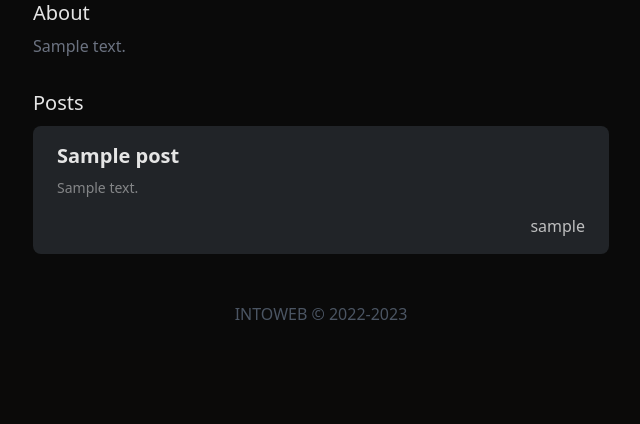
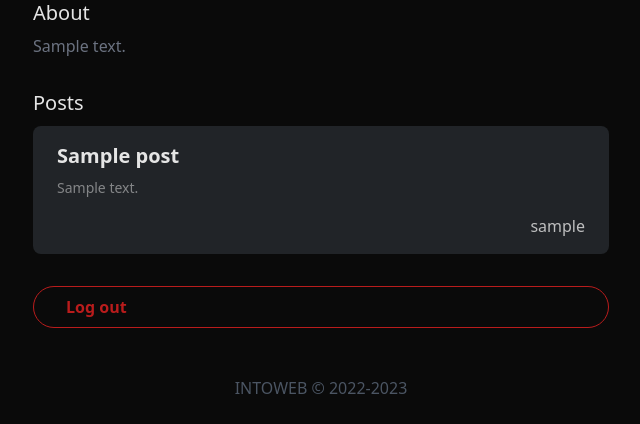
Before and after one commit to p4sttt/intoweb-django, a Django app: a page that uses user/templates/user/profile.html in a window 1280 px wide. Shown: the part 458-882 px from the top of the page, without its empty margins (319-959 px from the left). Before the commit the page ends 778 px from the top, so only its background shows below. Run offline with Django 4.2, Linux system fonts and the light colour scheme; tables that the repository leaves empty hold one stand-in row (values such as "Sample post"); grey boxes marked "Sample" are stand-in pictures; some libraries are stand-ins or nearby versions.

Commit message:
add: logout button on profile page

```diff
--- a/user/templates/user/profile.html
+++ b/user/templates/user/profile.html
@@ -48,5 +48,11 @@
     {% for post in posts %} {% include 'components/article.html' %} {% endfor %}
   </div>
   {% endif %}
+  <a
+    href="{% url 'user/logout' %}"
+    class="px-8 py-2 rounded-full border border-red-700 text-red-700 text-base font-semibold justify-center items-center inline-flex;"
+  >
+    Log out
+  </a>
 </div>
 {% endblock content %}
--- a/web/settings.py
+++ b/web/settings.py
@@ -27,7 +27,7 @@ SECRET_KEY = 'django-insecure-ic5c5_o$t&cpxntvim$)0%^nr1l!wa5@er$mud7ryt8px#^-*_
 # SECURITY WARNING: don't run with debug turned on in production!
 DEBUG = True
 
-ALLOWED_HOSTS = []
+ALLOWED_HOSTS = ['127.0.0.1', '.vercel.app']
 
 
 # Application definition
```
